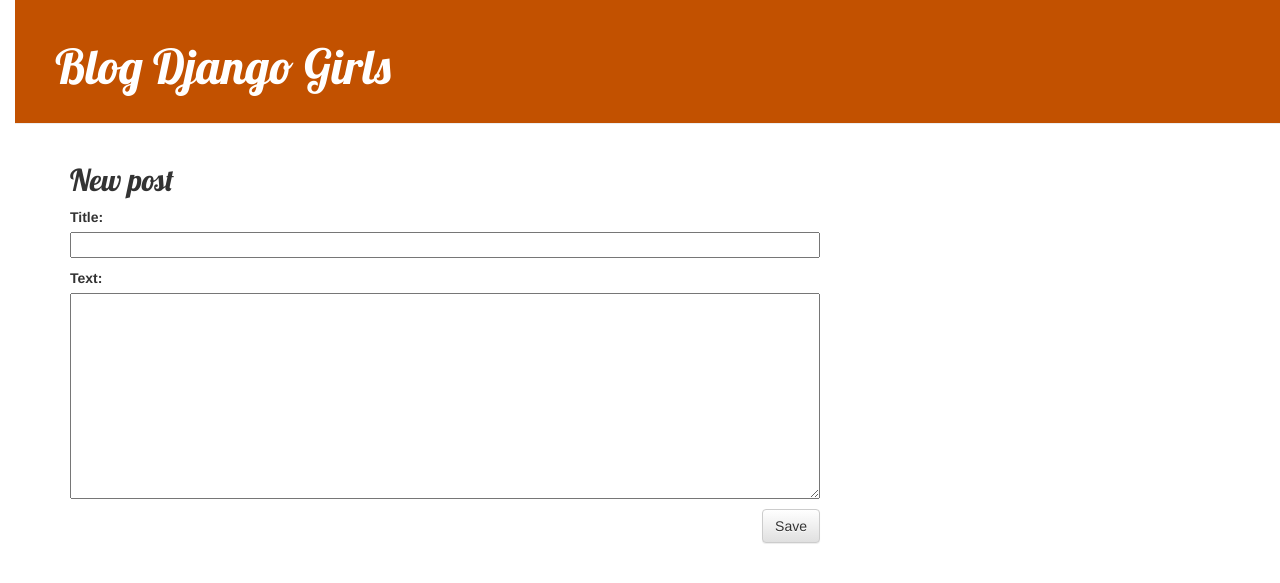
After one commit to JunoPLupus/my-first-blog, a Django app: page /post/new/ in a window 1280 px wide. The commit adds this page. Shown: the top 583 px of the page. Run offline with Django 5.2, Linux system fonts and the light colour scheme; some libraries are stand-ins or nearby versions.

Commit message:
Added views to create/edit blog post inside the site

```diff
--- /dev/null
+++ b/blog/forms.py
@@ -0,0 +1,7 @@
+from django import forms
+from .models import Post
+
+class PostForm(forms.ModelForm):
+    class Meta:
+        model = Post
+        fields = ('title', 'text')
--- a/blog/templates/blog/base.html
+++ b/blog/templates/blog/base.html
@@ -9,6 +9,9 @@
     </head>
     <body>
         <div class="page-header">
+            {% if user.is_authenticated %}
+                <a href="{% url 'post_new' %}" class="top-menu"><span class="glyphicon glyphicon-plus"></span></a>
+            {% endif %}
             <h1><a href="/">Blog Django Girls</a></h1>
         </div>
 
--- a/blog/templates/blog/post_detail.html
+++ b/blog/templates/blog/post_detail.html
@@ -7,6 +7,9 @@
                 {{ post.published_date }}
             </div>
         {% endif %}
+        {% if user.is_authenticated %}
+            <a class="btn btn-default" href="{% url 'post_edit' pk=post.pk %}"><span class="glyphicon glyphicon-pencil"></span></a>
+        {% endif %}
         <h2>{{ post.title }}</h2>
         <p>{{ post.text|linebreaksbr }}</p>
     </div>
--- /dev/null
+++ b/blog/templates/blog/post_edit.html
@@ -0,0 +1,9 @@
+{% extends 'blog/base.html' %}
+
+{% block content %}
+    <h2>New post</h2>
+    <form method="POST" class="post-form"> {% csrf_token %}
+        {{ form.as_p }}
+        <button type="submit" class="save btn btn-default">Save</button>
+    </form>
+{% endblock %}
--- a/blog/urls.py
+++ b/blog/urls.py
@@ -4,4 +4,6 @@ from . import views
 urlpatterns = [
     path('',views.post_list,name='post_list'),
     path('post/<int:pk>/',views.post_detail,name='post_detail'),
+    path('post/new/', views.post_new, name='post_new'),
+    path('post/<int:pk>/edit/', views.post_edit, name='post_edit'),
 ]
--- a/blog/views.py
+++ b/blog/views.py
@@ -1,5 +1,7 @@
 from django.utils import timezone
-from django.shortcuts import render, get_object_or_404
+from django.shortcuts import render, get_object_or_404, redirect
+
+from .forms import PostForm
 from .models import Post
 
 # https://tutorial.djangogirls.org/pt/django_views/
@@ -11,3 +13,30 @@ def post_list(request):
 def post_detail(request, pk):
     post = get_object_or_404(Post, pk=pk)
     return render(request, 'blog/post_detail.html', { 'post' : post })
+
+def post_new(request):
+    if request.method == 'POST':
+        form = PostForm(request.POST)
+        if form.is_valid():
+            post = form.save(commit=False)
+            post.author = request.user
+            post.published_date = timezone.now()
+            post.save()
+            return redirect('post_detail', pk=post.pk)
+    else:
+        form = PostForm()
+    return render(request, 'blog/post_edit.html', { 'form' : form })
+
+def post_edit(request, pk):
+    post = get_object_or_404(Post, pk=pk)
+    if request.method == 'POST':
+        form = PostForm(request.POST, instance=post)
+        if form.is_valid():
+            post = form.save(commit=False)
+            post.author = request.user
+            post.published_date = timezone.now()
+            post.save()
+            return redirect('post_detail', pk=post.pk)
+    else:
+        form = PostForm(instance=post)
+    return render(request, 'blog/post_edit.html', { 'form' : form })
--- a/mysite/urls.py
+++ b/mysite/urls.py
@@ -22,4 +22,6 @@ urlpatterns = [
     path('admin/', admin.site.urls),
     path('', views.post_list, name='post_list'),
     path('post/<int:pk>/',views.post_detail,name='post_detail'),
+    path('post/new/', views.post_new, name='post_new'),
+    path('post/<int:pk>/edit/', views.post_edit, name='post_edit'),
 ]
```
